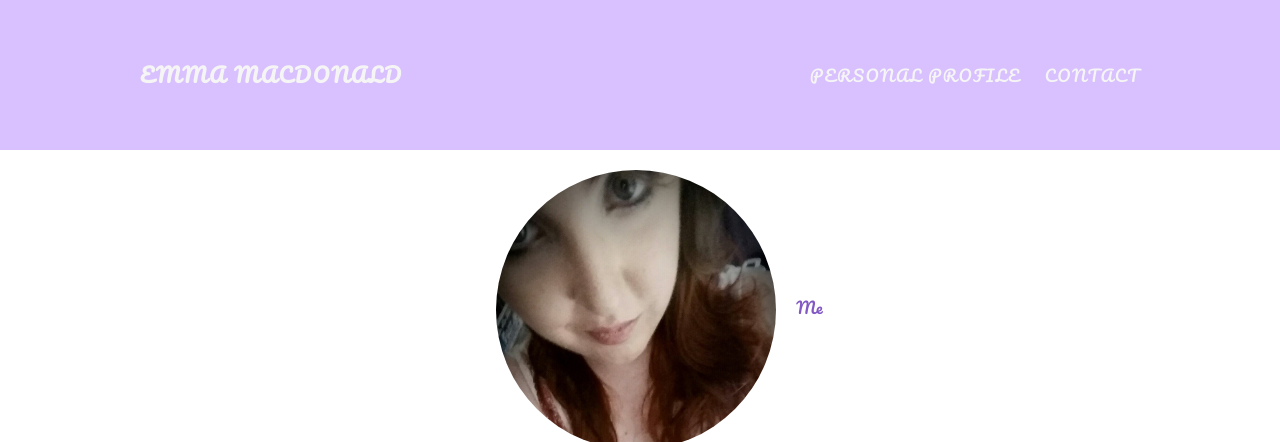
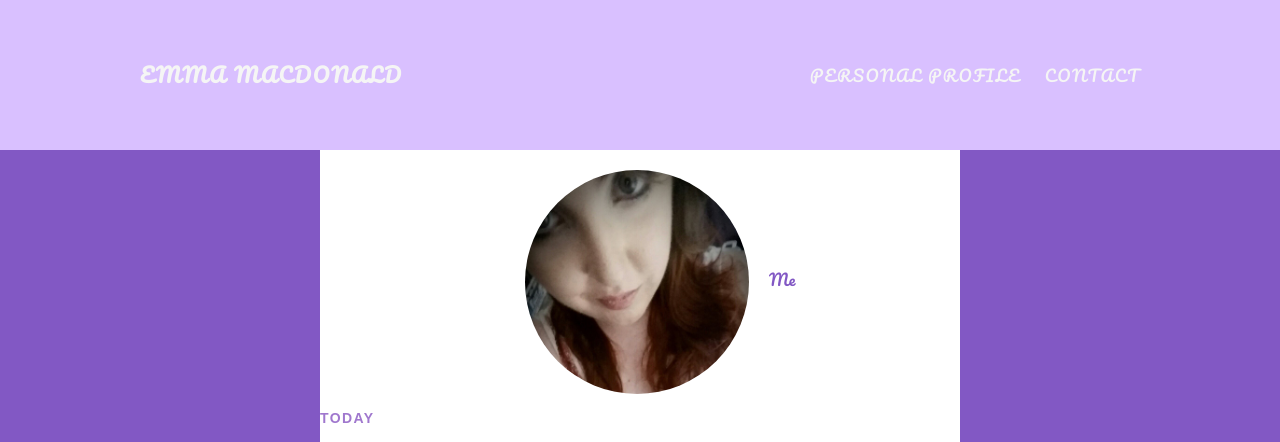
Before and after one commit to Tickerish/jobhunt, a plain HTML site: page index.html in a window 1280 px wide. Shown: the top 442 px of the page. Drawn offline with Linux system fonts and the light colour scheme.

Commit message:
Update style.css

```diff
--- a/style.css
+++ b/style.css
@@ -68,6 +68,8 @@ a:hover {
   max-width: 800px;
   margin: 0 auto;
   padding: 20px 0;
+  border-left: #8258C4 20em solid;
+  border-right: #8258C4 20em solid;
 }
 
 .about {
```
